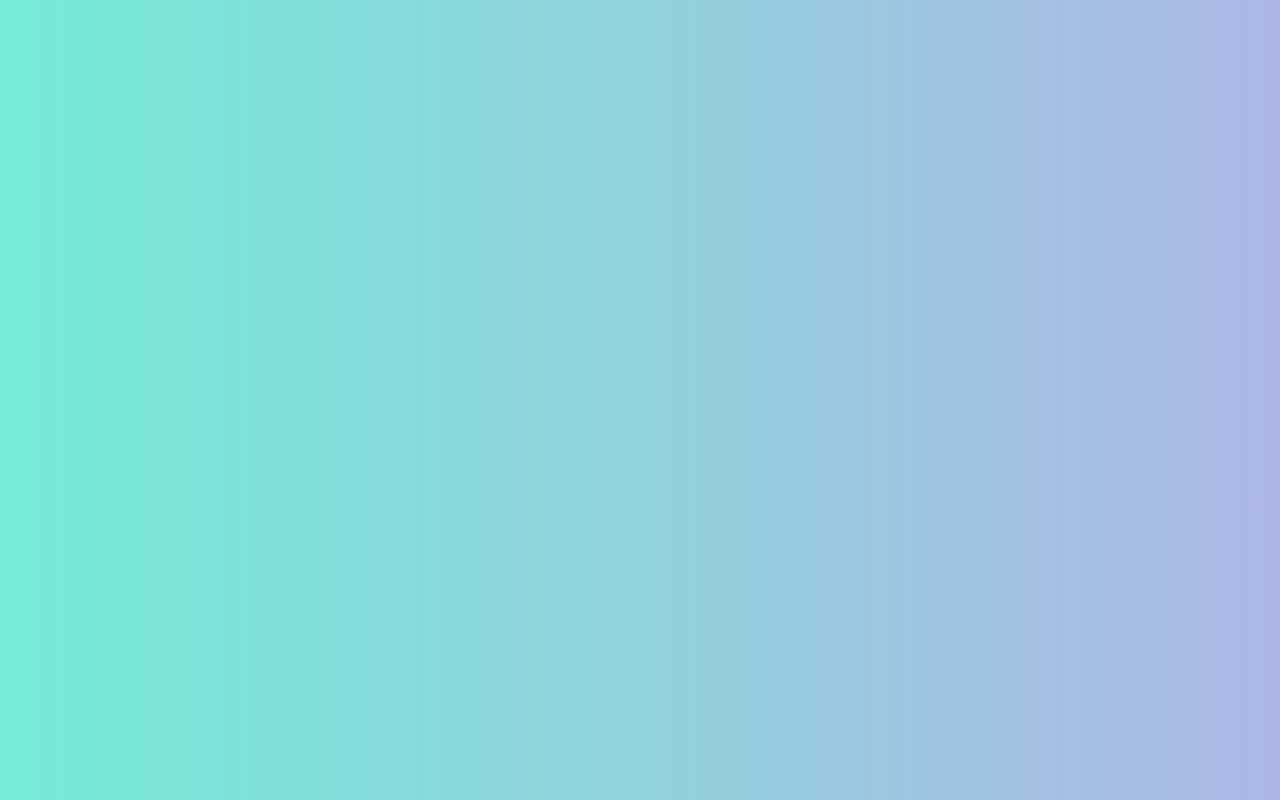
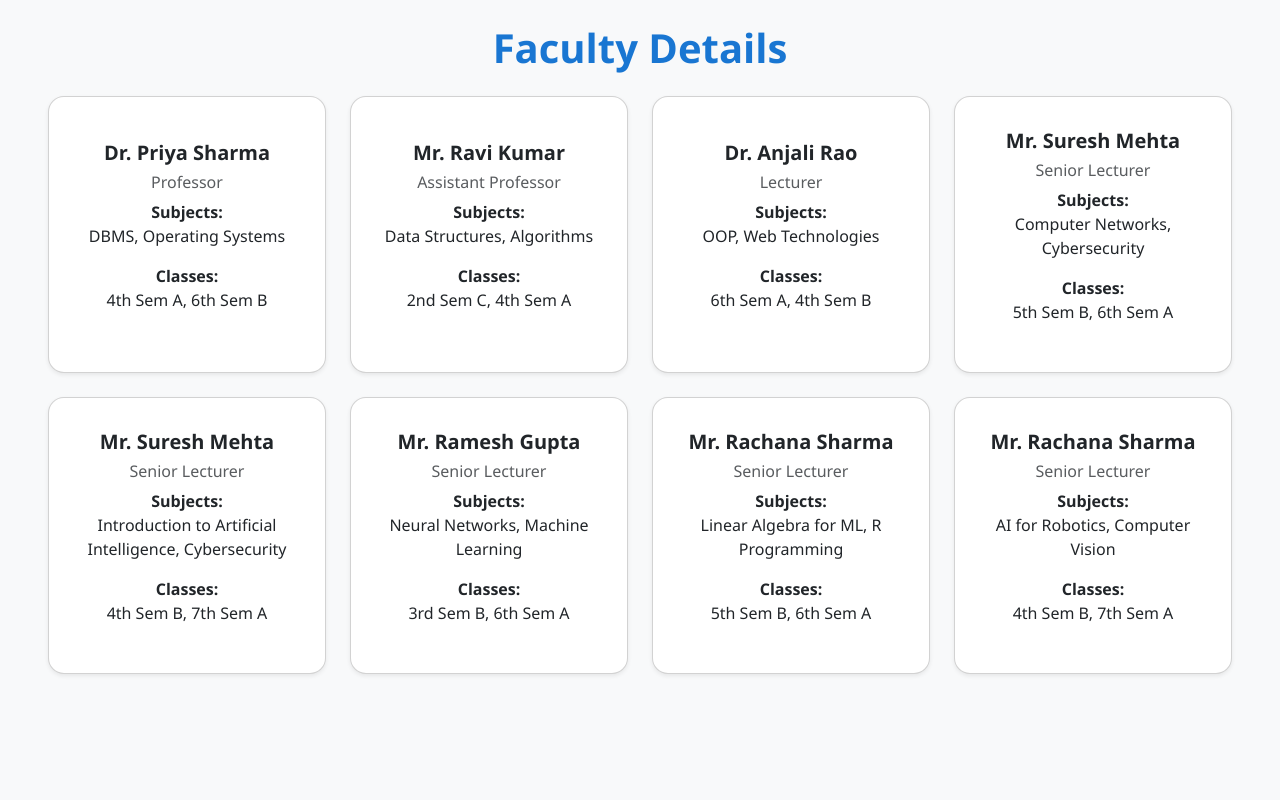
Before and after one commit to acharyaraksha84/CodeBreak-TimeTable, a React (Create React App) app: page /faculty in a window 1280 px wide. Before the commit this address had no page. Built offline with nearby package versions, Linux system fonts and the light colour scheme.

Commit message:
changes made in App and FacultyPage

```diff
--- a/src/App.js
+++ b/src/App.js
@@ -5,6 +5,7 @@ import LoginPage from './pages/LoginPage';
 import HODDashboard from './pages/HODDashboard';
 import TeacherView from './pages/TeacherView';
 import StudentView from './pages/StudentView';
+import FacultyPage from './pages/FacultyPage';
 
 const App = () => {
   return (
@@ -14,6 +15,7 @@ const App = () => {
         <Route path="/hod" element={<HODDashboard />} />
         <Route path="/teacher" element={<TeacherView />} />
         <Route path="/student" element={<StudentView />} />
+        <Route path="/faculty" element={<FacultyPage />} />
       </Routes>
     </div>
   );
--- /dev/null
+++ b/src/pages/FacultyPage.js
@@ -0,0 +1,78 @@
+import React from 'react';
+import 'bootstrap/dist/css/bootstrap.min.css';
+
+const facultyData = [
+  {
+    name: "Dr. Priya Sharma",
+    designation: "Professor",
+    subjects: ["DBMS", "Operating Systems"],
+    classes: ["4th Sem A", "6th Sem B"]
+  },
+  {
+    name: "Mr. Ravi Kumar",
+    designation: "Assistant Professor",
+    subjects: ["Data Structures", "Algorithms"],
+    classes: ["2nd Sem C", "4th Sem A"]
+  },
+  {
+    name: "Dr. Anjali Rao",
+    designation: "Lecturer",
+    subjects: ["OOP", "Web Technologies"],
+    classes: ["6th Sem A", "4th Sem B"]
+  },
+  {
+    name: "Mr. Suresh Mehta",
+    designation: "Senior Lecturer",
+    subjects: ["Computer Networks", "Cybersecurity"],
+    classes: ["5th Sem B", "6th Sem A"]
+  },
+  {
+    name: "Mr. Suresh Mehta",
+    designation: "Senior Lecturer",
+    subjects: ["Introduction to Artificial Intelligence", "Cybersecurity"],
+    classes: ["4th Sem B", "7th Sem A"]
+  },
+  {
+    name: "Mr. Ramesh Gupta",
+    designation: "Senior Lecturer",
+    subjects: ["Neural Networks", "Machine Learning"],
+    classes: ["3rd Sem B", "6th Sem A"]
+  },
+  {
+    name: "Mr. Rachana Sharma",
+    designation: "Senior Lecturer",
+    subjects: ["Linear Algebra for ML", "R Programming"],
+    classes: ["5th Sem B", "6th Sem A"]
+  },
+  {
+    name: "Mr. Rachana Sharma",
+    designation: "Senior Lecturer",
+    subjects: ["AI for Robotics", "Computer Vision"],
+    classes: ["4th Sem B", "7th Sem A"]
+  },
+  // Add more as needed
+];
+
+const FacultyPage = () => {
+  return (
+    <div className="w-100 min-vh-100 bg-light py-4 px-5">
+      <h2 className="mb-4 text-center fw-bold">Faculty Details</h2>
+      <div className="row gx-4 gy-4">
+        {facultyData.map((faculty, index) => (
+          <div key={index} className="col-12 col-sm-6 col-md-4 col-lg-3">
+            <div className="card h-100 shadow-sm rounded-4 p-3 text-center">
+              <div className="card-body d-flex flex-column justify-content-center">
+                <h5 className="fw-bold">{faculty.name}</h5>
+                <h6 className="text-muted">{faculty.designation}</h6>
+                <p><strong>Subjects:</strong><br />{faculty.subjects.join(', ')}</p>
+                <p><strong>Classes:</strong><br />{faculty.classes.join(', ')}</p>
+              </div>
+            </div>
+          </div>
+        ))}
+      </div>
+    </div>
+  );
+};
+
+export default FacultyPage;
```
